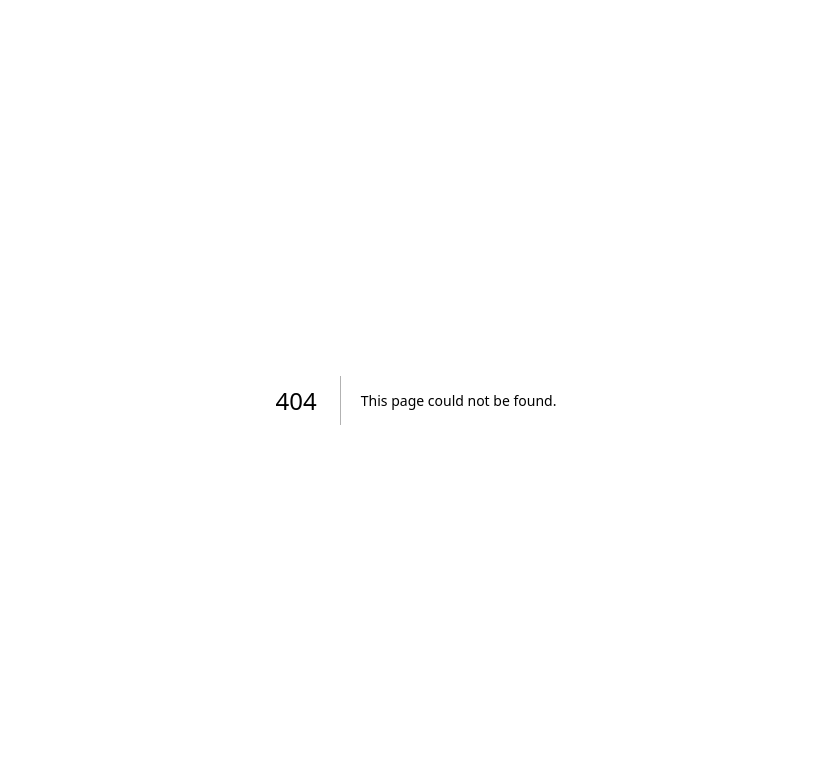
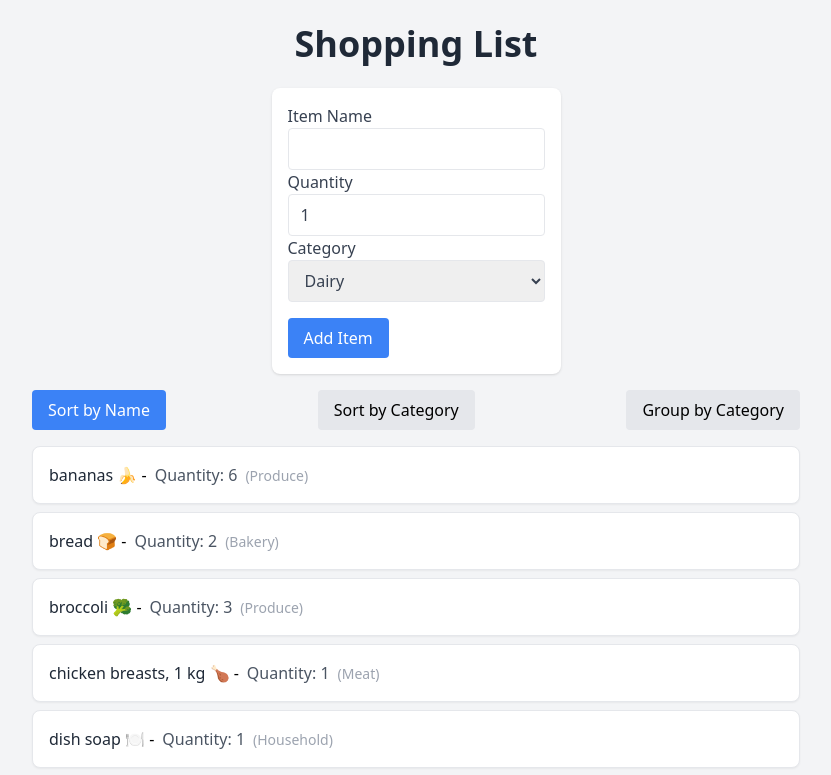
Before and after one commit to Aidanwdavies/cprg306-assignments, a Next.js app: page /week-7 in a window 1280 px wide. Before the commit this address had no page. Shown: the top 775 px of the page, without its empty margins (224-1055 px from the left). Built offline with nearby package versions, Linux system fonts and the light colour scheme.

Commit message:
week-7 done

```diff
--- /dev/null
+++ b/app/week-7/item-list.js
@@ -0,0 +1,67 @@
+"use client";
+
+import React, { useState } from 'react';
+import Item from './item';
+
+function ItemList({ items }) {
+    const [sortBy, setSortBy] = useState('name');
+
+    const sortedItems = [...items].sort((a, b) => {
+        if (sortBy === 'name') return a.name.localeCompare(b.name);
+        if (sortBy === 'category') return a.category.localeCompare(b.category);
+        return 0;
+    });
+
+    const groupedItems = sortedItems.reduce((acc, item) => {
+        (acc[item.category] = acc[item.category] || []).push(item);
+        return acc;
+    }, {});
+
+    return (
+        <div className="w-full max-w-3xl">
+            <div className="flex justify-between mb-4">
+                <button
+                    onClick={() => setSortBy('name')}
+                    className={`px-4 py-2 rounded ${sortBy === 'name' ? 'bg-blue-500 text-white' : 'bg-gray-200'}`}
+                >
+                    Sort by Name
+                </button>
+                <button
+                    onClick={() => setSortBy('category')}
+                    className={`px-4 py-2 rounded ${sortBy === 'category' ? 'bg-blue-500 text-white' : 'bg-gray-200'}`}
+                >
+                    Sort by Category
+                </button>
+                <button
+                    onClick={() => setSortBy('group')}
+                    className={`px-4 py-2 rounded ${sortBy === 'group' ? 'bg-blue-500 text-white' : 'bg-gray-200'}`}
+                >
+                    Group by Category
+                </button>
+            </div>
+
+            {sortBy === 'group' ? (
+                <div>
+                    {Object.keys(groupedItems).sort().map((category) => (
+                        <div key={category} className="mb-4">
+                            <h3 className="text-2xl font-semibold capitalize text-gray-700 mb-2">{category}</h3>
+                            <ul className="space-y-1">
+                                {groupedItems[category].map((item) => (
+                                    <Item key={item.id} {...item} />
+                                ))}
+                            </ul>
+                        </div>
+                    ))}
+                </div>
+            ) : (
+                <ul className="space-y-2">
+                    {sortedItems.map((item) => (
+                        <Item key={item.id} {...item} />
+                    ))}
+                </ul>
+            )}
+        </div>
+    );
+}
+
+export default ItemList;
--- /dev/null
+++ b/app/week-7/item.js
@@ -0,0 +1,16 @@
+"use client";
+import React from 'react';
+
+function Item({ name, quantity, category }) {
+    return (
+        <li className="p-4 border rounded-lg shadow-sm bg-white flex justify-between items-center">
+            <div>
+                <span className="font-medium text-gray-800">{name}</span> -
+                <span className="text-gray-600 ml-2">Quantity: {quantity}</span>
+                <span className="text-gray-400 text-sm ml-2 capitalize">({category})</span>
+            </div>
+        </li>
+    );
+}
+
+export default Item;
--- /dev/null
+++ b/app/week-7/items.json
@@ -0,0 +1,74 @@
+[
+    {
+        "id": "1h2GJKH12gkHG31h1H",
+        "name": "milk, 4 L \ud83e\udd5b",
+        "quantity": 1,
+        "category": "dairy"
+    },
+    {
+        "id": "2KJH3k2j3H1k2J3K1H",
+        "name": "bread \ud83c\udf5e",
+        "quantity": 2,
+        "category": "bakery"
+    },
+    {
+        "id": "3h2KJH3k2j3H1k2J3",
+        "name": "eggs, dozen \ud83e\udd5a",
+        "quantity": 2,
+        "category": "dairy"
+    },
+    {
+        "id": "4k2J3K1H2GJKH12gk",
+        "name": "bananas \ud83c\udf4c",
+        "quantity": 6,
+        "category": "produce"
+    },
+    {
+        "id": "5H1h1H2KJH3k2j3H",
+        "name": "broccoli \ud83e\udd66",
+        "quantity": 3,
+        "category": "produce"
+    },
+    {
+        "id": "6H1k2J3K1H2GJKH1",
+        "name": "chicken breasts, 1 kg \ud83c\udf57",
+        "quantity": 1,
+        "category": "meat"
+    },
+    {
+        "id": "7gkHG31h1H2KJH3k",
+        "name": "pasta sauce \ud83c\udf5d",
+        "quantity": 3,
+        "category": "canned goods"
+    },
+    {
+        "id": "8j3H1k2J3K1H2GJK",
+        "name": "spaghetti, 454 g \ud83c\udf5d",
+        "quantity": 2,
+        "category": "dry goods"
+    },
+    {
+        "id": "9H12gkHG31h1H2KJ",
+        "name": "toilet paper, 12 pack \ud83e\uddfb",
+        "quantity": 1,
+        "category": "household"
+    },
+    {
+        "id": "10H3k2j3H1k2J3K1",
+        "name": "paper towels, 6 pack",
+        "quantity": 1,
+        "category": "household"
+    },
+    {
+        "id": "11k2J3K1H2GJKH12",
+        "name": "dish soap \ud83c\udf7d\ufe0f",
+        "quantity": 1,
+        "category": "household"
+    },
+    {
+        "id": "12GJKH12gkHG31h1",
+        "name": "hand soap \ud83e\uddfc",
+        "quantity": 4,
+        "category": "household"
+    }
+]
--- /dev/null
+++ b/app/week-7/new-item.js
@@ -0,0 +1,73 @@
+"use client";
+
+import React, { useState } from 'react';
+
+function NewItem({ onAddItem }) {
+    const [name, setName] = useState('');
+    const [quantity, setQuantity] = useState(1);
+    const [category, setCategory] = useState('dairy');
+
+    const handleSubmit = (e) => {
+        e.preventDefault();
+        const newItem = {
+            id: Math.random().toString(36).substr(2, 9),
+            name,
+            quantity: parseInt(quantity),
+            category
+        };
+        onAddItem(newItem);
+        setName('');
+        setQuantity(1);
+        setCategory('dairy');
+    };
+
+    return (
+        <form onSubmit={handleSubmit} className="mb-4 p-4 bg-white shadow rounded-lg">
+            <div>
+                <label className="block text-gray-700">Item Name</label>
+                <input
+                    type="text"
+                    value={name}
+                    onChange={(e) => setName(e.target.value)}
+                    className="border rounded w-full py-2 px-3 text-gray-700"
+                    required
+                />
+            </div>
+            <div>
+                <label className="block text-gray-700">Quantity</label>
+                <input
+                    type="number"
+                    value={quantity}
+                    onChange={(e) => setQuantity(e.target.value)}
+                    className="border rounded w-full py-2 px-3 text-gray-700"
+                    required
+                />
+            </div>
+            <div>
+                <label className="block text-gray-700">Category</label>
+                <select
+                    value={category}
+                    onChange={(e) => setCategory(e.target.value)}
+                    className="border rounded w-full py-2 px-3 text-gray-700"
+                    required
+                >
+                    <option value="dairy">Dairy</option>
+                    <option value="bakery">Bakery</option>
+                    <option value="produce">Produce</option>
+                    <option value="meat">Meat</option>
+                    <option value="canned goods">Canned Goods</option>
+                    <option value="dry goods">Dry Goods</option>
+                    <option value="household">Household</option>
+                </select>
+            </div>
+            <button
+                type="submit"
+                className="mt-4 bg-blue-500 text-white py-2 px-4 rounded"
+            >
+                Add Item
+            </button>
+        </form>
+    );
+}
+
+export default NewItem;
--- /dev/null
+++ b/app/week-7/page.js
@@ -0,0 +1,24 @@
+"use client";
+
+import React, { useState } from 'react';
+import ItemList from './item-list';
+import NewItem from './new-item';
+import itemsData from './items.json';
+
+function Page() {
+    const [items, setItems] = useState(itemsData);
+
+    const handleAddItem = (newItem) => {
+        setItems((prevItems) => [...prevItems, newItem]);
+    };
+
+    return (
+        <main className="p-6 bg-gray-100 min-h-screen flex flex-col items-center">
+            <h1 className="text-4xl font-bold text-gray-800 mb-6">Shopping List</h1>
+            <NewItem onAddItem={handleAddItem} />
+            <ItemList items={items} />
+        </main>
+    );
+}
+
+export default Page;
```
